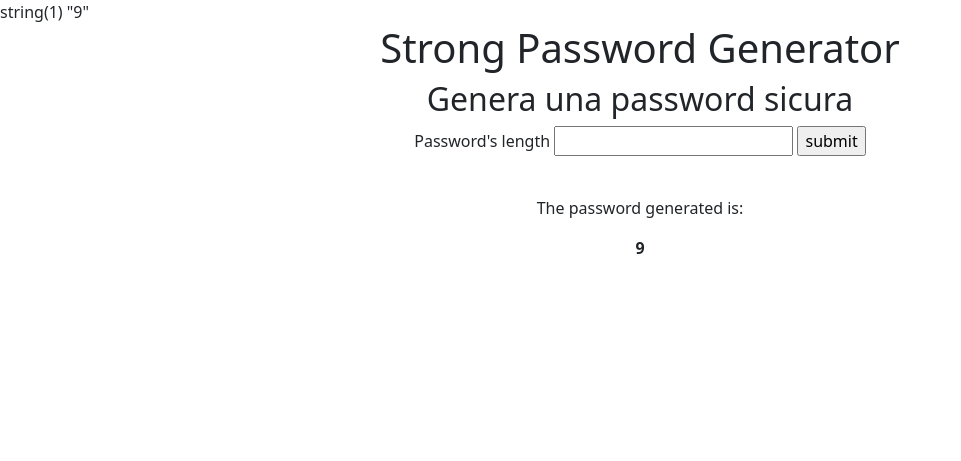
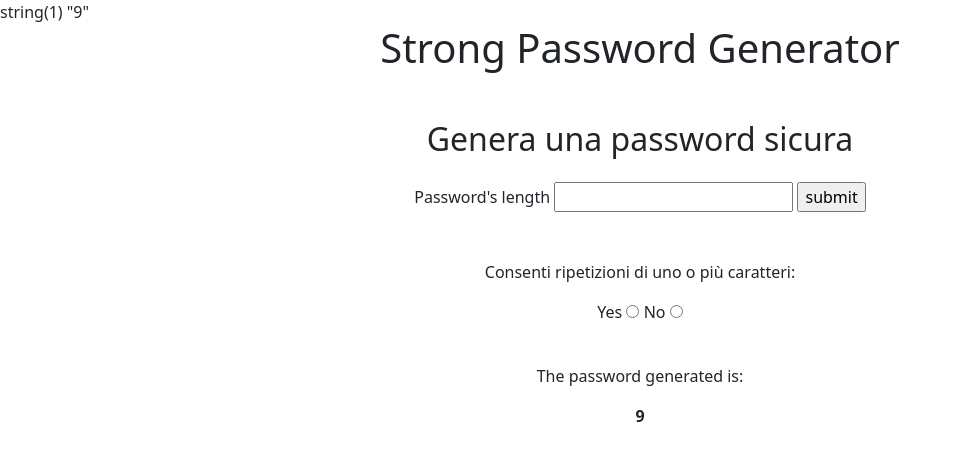
Before and after one commit to Ericson-Manalo/php-strong-password-generator, a PHP site: page /?pswLength=1 in a window 1280 px wide. Shown: the top 461 px of the page, without its empty margins (0-961 px from the left). Run offline with PHP 8.4, Linux system fonts and the light colour scheme.

Commit message:
added in form the radio input to ask to the user if want char repetitions

```diff
--- a/index.php
+++ b/index.php
@@ -1,4 +1,5 @@
 <?php
+
 
 //$characters = ['qwertyuiopasdfghjklzxcvbnm', 'QWERTYUIOPASDFGHJKLZXCVBNM', '1234567890', '!"£$%&/()=?^'];
 $lowerLetters = range('a', 'z');
@@ -52,23 +53,34 @@ var_dump($newPsw);
 </head>
 <body>
     <div class="container text-center">
-        <h1>
+        <h1 class="mb-5">
             Strong Password Generator
         </h1>
-        <h2>
+        <h2 class="mb-4">
             Genera una password sicura
         </h2>
 
-        <form action="" method="get">
+        <form action="index.php" method="get">
             <label for="psw"> Password's length </label>
             <input type="text" name="pswLength" id="pswLength">
-            <input type="submit" value="submit">
+            <input class="mb-5" type="submit" value="submit">
+
+
+            <div>
+                <p>
+                    Consenti ripetizioni di uno o più caratteri:
+                </p>
+                <label for="yes">Yes</label>
+                <input type="radio" name="repetition" value="yes">
+                <label for="yes">No</label>
+                <input type="radio" name="repetition" value="no">
+            </div>
         </form>
 
         <div>
     <p>
         <?php
-        if($passwordLength <= 0){
+        if($passwordLength <= 0 || !is_numeric($passwordLength)){
             echo 'Value insterted is not valid, please try again';
         }?> <br>
         The password generated is:
```
